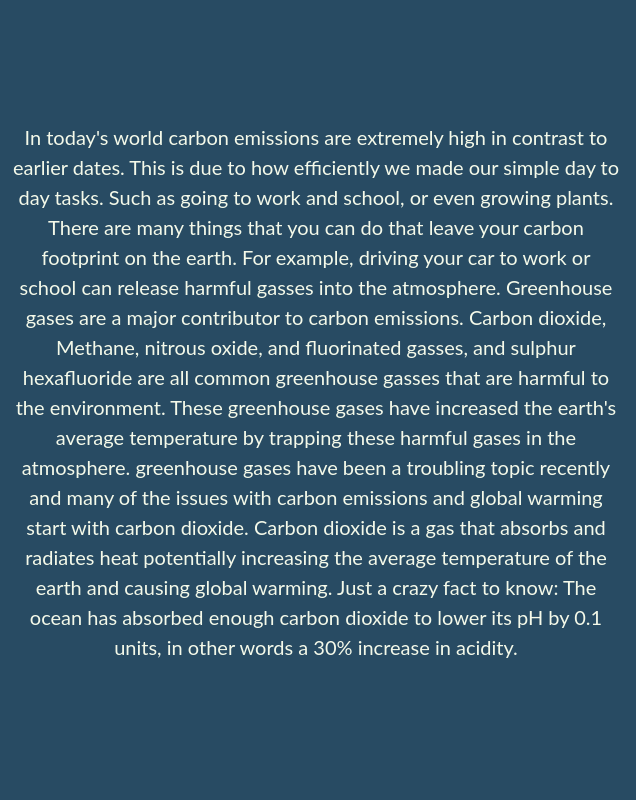
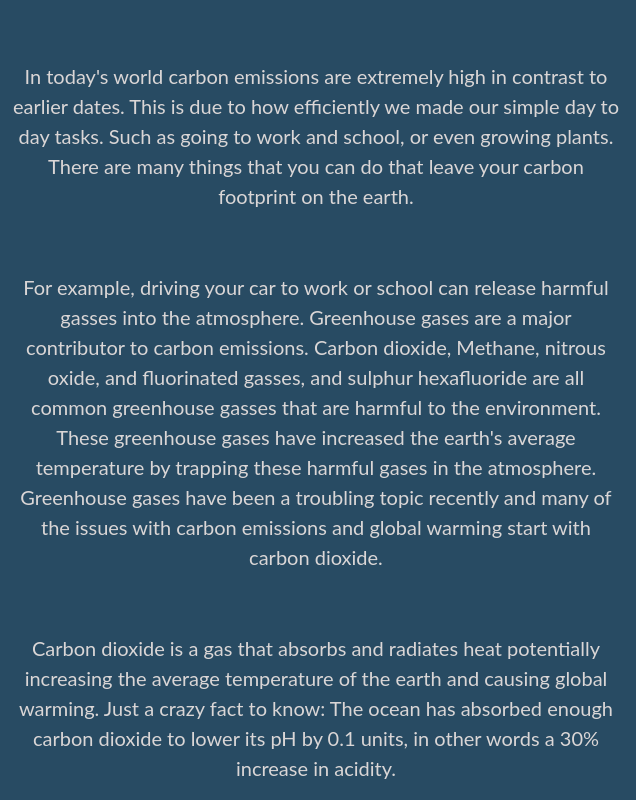
Before and after one commit to Cineka/bpaproject-repo, a plain HTML site: page effects.html in a window 1280 px wide. Shown: the full height of the page, 644-1280 px from the left. Drawn offline with nearby package versions, Linux system fonts and the light colour scheme.

Commit message:
updatewdnmawndw

```diff
--- a/effects.html
+++ b/effects.html
@@ -49,16 +49,20 @@
             </div>
 
             <div class="w3-col w3-container l6 l2 homePageColor pageContent" style="height: 100vh">
-              <p class="paraTxt">In today's world carbon emissions are extremely high in contrast to earlier dates.
+              <p class="paraTxt3">In today's world carbon emissions are extremely high in contrast to earlier dates.
                 This is due to how efficiently we made our simple day to day tasks. Such as going to work and school, or even growing plants.
-                There are many things that you can do that leave your carbon footprint on the earth. For example,
-                driving your car to work or school can release harmful gasses into the atmosphere. Greenhouse gases are a major contributor to carbon emissions.
-                Carbon dioxide, Methane, nitrous oxide, and fluorinated gasses, and sulphur hexafluoride are all
-                common greenhouse gasses that are harmful to the environment. These greenhouse gases have increased the earth's average temperature
-                by trapping these harmful gases in the atmosphere. greenhouse gases have been a troubling topic recently and many of the issues with
-                carbon emissions and global warming start with carbon dioxide. Carbon dioxide is a gas that absorbs and radiates heat potentially increasing
-                the average temperature of the earth and causing global warming. Just a crazy fact to know: The ocean has absorbed enough carbon dioxide to lower
-                its pH by 0.1 units, in other words a 30% increase in acidity.</p>
+                There are many things that you can do that leave your carbon footprint on the earth. </p>
+
+                <p class="paraTxt3">For example,
+                  driving your car to work or school can release harmful gasses into the atmosphere. Greenhouse gases are a major contributor to carbon emissions.
+                  Carbon dioxide, Methane, nitrous oxide, and fluorinated gasses, and sulphur hexafluoride are all
+                  common greenhouse gasses that are harmful to the environment. These greenhouse gases have increased the earth's average temperature
+                  by trapping these harmful gases in the atmosphere. Greenhouse gases have been a troubling topic recently and many of the issues with
+                  carbon emissions and global warming start with carbon dioxide. </p>
+
+                  <p class="paraTxt3">Carbon dioxide is a gas that absorbs and radiates heat potentially increasing
+                    the average temperature of the earth and causing global warming. Just a crazy fact to know: The ocean has absorbed enough carbon dioxide to lower
+                    its pH by 0.1 units, in other words a 30% increase in acidity.</p>
           </div>
 
           <script src="scripts/script.js"></script>
--- a/scripts/style.css
+++ b/scripts/style.css
@@ -224,6 +224,12 @@ background-color: #F8F4E3;
   color: rgb(36, 35, 35);
   font-size: 15pt;
 
+}
+.paraTxt3{
+  color: rgb(218, 214, 214);
+  margin-top: 10%;
+  font-size: 15pt;
+  text-align: center;
 }
 .dotList{
   color: rgb(36, 35, 35);
```
